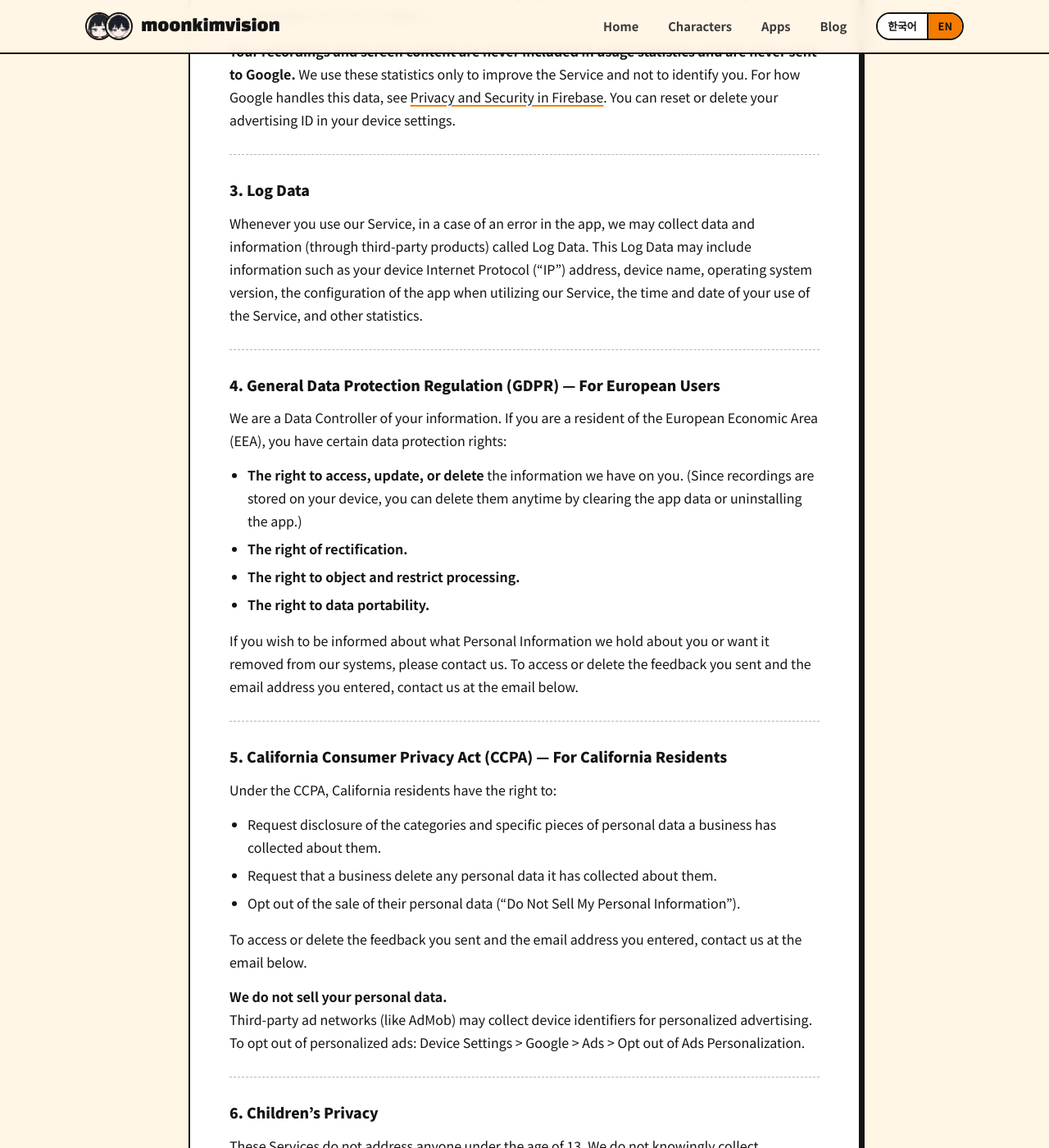
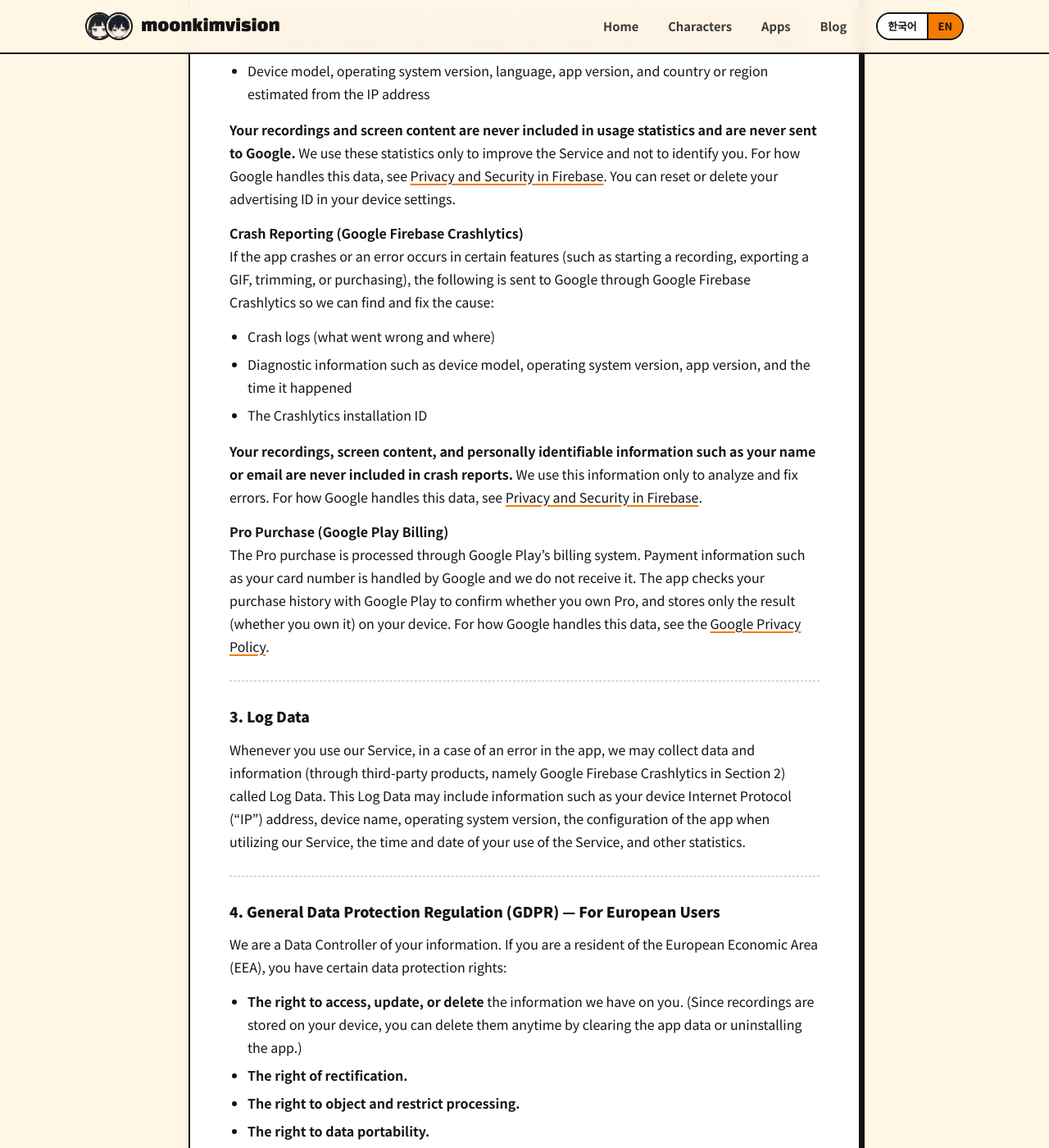
Before and after one commit to moonkimvision/moonkimvision.github.io, a Jekyll site: the page built from privacy/cropscreenrecorder.md, in a window 1280 px wide and 1400 px high, scrolled down 2450 px. Shown: the whole window at 82% size. Built offline with Jekyll 4.4.1, drawn with Linux system fonts in a browser that asks for light colours; some of the changed text lies outside the part shown.

Commit message:
Crop Screen Recorder 개인정보처리방침에 Crashlytics 오류 보고·Pro 구매(Google Play 결제) 항목 추가 (한/영)
Co-Authored-By: Claude Opus 5.5 <noreply@anthropic.com>

```diff
--- a/privacy/cropscreenrecorder.md
+++ b/privacy/cropscreenrecorder.md
@@ -10,7 +10,7 @@ lang: ko
 
 <div class="lang-ko" markdown="1">
 
-moonkimvision("회사", "저희")은 Crop Screen Recorder 앱(이하 "서비스")을 광고 지원 방식으로 무료 제공합니다.
+moonkimvision("회사", "저희")은 Crop Screen Recorder 앱(이하 "서비스")을 광고 지원 방식으로 무료 제공합니다. 앱 안에서 Google Play 결제로 일회성 'Pro' 상품을 살 수 있습니다.
 
 본 페이지는 서비스 이용 시 개인정보의 수집·이용·공개에 관한 정책을 안내합니다.
 서비스를 이용함으로써 본 정책에 동의하는 것으로 간주됩니다.
@@ -50,6 +50,8 @@ Crop Screen Recorder는 화면의 특정 영역(오버레이로 지정한 크롭
 - **Google Play 서비스:** 기본 앱 기능 지원에 사용됩니다.
 - **Google AdMob:** 배너 광고 표시에 사용됩니다. AdMob은 광고 ID 및 쿠키를 통해 맞춤형 광고를 제공할 수 있습니다.
 - **Google Firebase Analytics:** 이용 통계에 사용됩니다. 아래 내용을 참고하십시오.
+- **Google Firebase Crashlytics:** 비정상 종료·오류 분석에 사용됩니다. 아래 내용을 참고하십시오.
+- **Google Play 결제:** Pro 구매 처리에 사용됩니다. 아래 내용을 참고하십시오.
 - **Google Firebase Firestore (의견 보내기):** 앱 안에서 의견을 보낼 때만 사용됩니다. 보내는 내용은 1항을 참고하십시오.
 - **Anthropic Claude (의견 보내기 검토):** 의견을 앱 개선 일감으로 삼을지 검토할 때 쓴 내용이 전달될 수 있습니다. 1항을 참고하십시오.
 - **Google Forms (이전 버전의 피드백):** 이전 버전에서 앱 내 "피드백 보내기" 메뉴를 선택하면 외부 브라우저로 Google Forms 페이지가 열립니다. 폼 제출은 전적으로 사용자의 선택이며, 제출 시 입력한 정보는 Google의 개인정보처리방침이 적용됩니다.
@@ -68,11 +70,23 @@ Crop Screen Recorder는 화면의 특정 영역(오버레이로 지정한 크롭
 
 **녹화한 영상과 화면 내용은 이용 통계에 들어가지 않으며 Google에 전달되지 않습니다.** 수집한 통계는 서비스 개선에만 쓰며 개인을 식별하는 데 쓰지 않습니다. Google의 처리 방식은 [Firebase 개인정보 보호 안내](https://firebase.google.com/support/privacy)를 참고하십시오. 기기 설정에서 광고 ID를 재설정하거나 삭제할 수 있습니다.
 
+**오류 보고 (Google Firebase Crashlytics)**
+앱이 비정상 종료되거나 일부 기능(녹화 시작, GIF 내보내기, 자르기, 구매 등)에서 오류가 나면, 원인을 찾아 고치기 위해 Google Firebase Crashlytics로 다음 정보가 Google에 전송됩니다.
+
+- 비정상 종료 로그(오류 내용과 발생 위치)
+- 기기 모델, 운영체제 버전, 앱 버전, 발생 시각 같은 진단 정보
+- Crashlytics 설치 ID
+
+**녹화한 영상, 화면 내용, 이름이나 이메일 같은 개인 식별 정보는 오류 보고에 들어가지 않습니다.** 수집한 정보는 오류 분석과 수정에만 씁니다. Google의 처리 방식은 [Firebase 개인정보 보호 안내](https://firebase.google.com/support/privacy)를 참고하십시오.
+
+**Pro 구매 (Google Play 결제)**
+Pro 구매는 Google Play 결제 시스템으로 처리됩니다. 카드 번호 등 결제 수단 정보는 Google이 처리하며 저희는 받지 않습니다. 앱은 Pro를 샀는지 확인하기 위해 Google Play에서 구매 내역을 조회하고, 그 결과(구매 여부)만 기기에 저장합니다. Google의 처리 방식은 [Google 개인정보처리방침](https://policies.google.com/privacy)을 참고하십시오.
+
 ---
 
 ### 3. 로그 데이터
 
-서비스 이용 중 오류 발생 시, 제3자 도구를 통해 로그 데이터가 수집될 수 있습니다. 로그 데이터에는 기기 IP 주소, 기기명, 운영체제 버전, 앱 설정, 서비스 이용 일시, 기타 통계 정보 등이 포함될 수 있습니다.
+서비스 이용 중 오류 발생 시, 제3자 도구(2항의 Google Firebase Crashlytics)를 통해 로그 데이터가 수집될 수 있습니다. 로그 데이터에는 기기 IP 주소, 기기명, 운영체제 버전, 앱 설정, 서비스 이용 일시, 기타 통계 정보 등이 포함될 수 있습니다.
 
 ---
 
@@ -127,7 +141,7 @@ Google AdMob 등 제3자 광고 네트워크는 맞춤형 광고를 위해 기
 
 <div class="lang-en" markdown="1">
 
-moonkimvision ("we," "us," or "our") built the Crop Screen Recorder app as an ad-supported app. This SERVICE is provided by moonkimvision at no cost and is intended for use as is.
+moonkimvision ("we," "us," or "our") built the Crop Screen Recorder app as an ad-supported app. This SERVICE is provided by moonkimvision at no cost and is intended for use as is. A one-time "Pro" product is available in the app through Google Play billing.
 
 This page informs visitors regarding our policies with the collection, use, and disclosure of Personal Information if anyone decided to use our Service.
 If you choose to use our Service, then you agree to the collection and use of information in relation to this policy.
@@ -167,6 +181,8 @@ The app uses third-party services that may collect information used to identify
 - **Google Play Services:** Used for basic app functionality.
 - **Google AdMob:** Used to display banner advertisements. AdMob may use advertising IDs and cookies to serve personalized ads based on your interests.
 - **Google Firebase Analytics:** Used for usage statistics. See below.
+- **Google Firebase Crashlytics:** Used to analyze crashes and errors. See below.
+- **Google Play Billing:** Used to process the Pro purchase. See below.
 - **Google Firebase Firestore (Send Feedback):** Used only when you send feedback in the app. See Section 1 for what is sent.
 - **Anthropic Claude (Send Feedback review):** What you write may be passed to it when we review whether to make your feedback an app improvement task. See Section 1.
 - **Google Forms (Feedback in earlier versions):** In earlier versions, selecting "Send Feedback" in the app opens a Google Forms page in your external browser. Submitting the form is entirely optional and at your discretion; any information you submit is subject to Google's privacy policy.
@@ -185,11 +201,23 @@ We use Google Firebase Analytics to understand how the app is used and to improv
 
 **Your recordings and screen content are never included in usage statistics and are never sent to Google.** We use these statistics only to improve the Service and not to identify you. For how Google handles this data, see [Privacy and Security in Firebase](https://firebase.google.com/support/privacy). You can reset or delete your advertising ID in your device settings.
 
+**Crash Reporting (Google Firebase Crashlytics)**
+If the app crashes or an error occurs in certain features (such as starting a recording, exporting a GIF, trimming, or purchasing), the following is sent to Google through Google Firebase Crashlytics so we can find and fix the cause:
+
+- Crash logs (what went wrong and where)
+- Diagnostic information such as device model, operating system version, app version, and the time it happened
+- The Crashlytics installation ID
+
+**Your recordings, screen content, and personally identifiable information such as your name or email are never included in crash reports.** We use this information only to analyze and fix errors. For how Google handles this data, see [Privacy and Security in Firebase](https://firebase.google.com/support/privacy).
+
+**Pro Purchase (Google Play Billing)**
+The Pro purchase is processed through Google Play's billing system. Payment information such as your card number is handled by Google and we do not receive it. The app checks your purchase history with Google Play to confirm whether you own Pro, and stores only the result (whether you own it) on your device. For how Google handles this data, see the [Google Privacy Policy](https://policies.google.com/privacy).
+
 ---
 
 ### 3. Log Data
 
-Whenever you use our Service, in a case of an error in the app, we may collect data and information (through third-party products) called Log Data. This Log Data may include information such as your device Internet Protocol ("IP") address, device name, operating system version, the configuration of the app when utilizing our Service, the time and date of your use of the Service, and other statistics.
+Whenever you use our Service, in a case of an error in the app, we may collect data and information (through third-party products, namely Google Firebase Crashlytics in Section 2) called Log Data. This Log Data may include information such as your device Internet Protocol ("IP") address, device name, operating system version, the configuration of the app when utilizing our Service, the time and date of your use of the Service, and other statistics.
 
 ---
 
```
